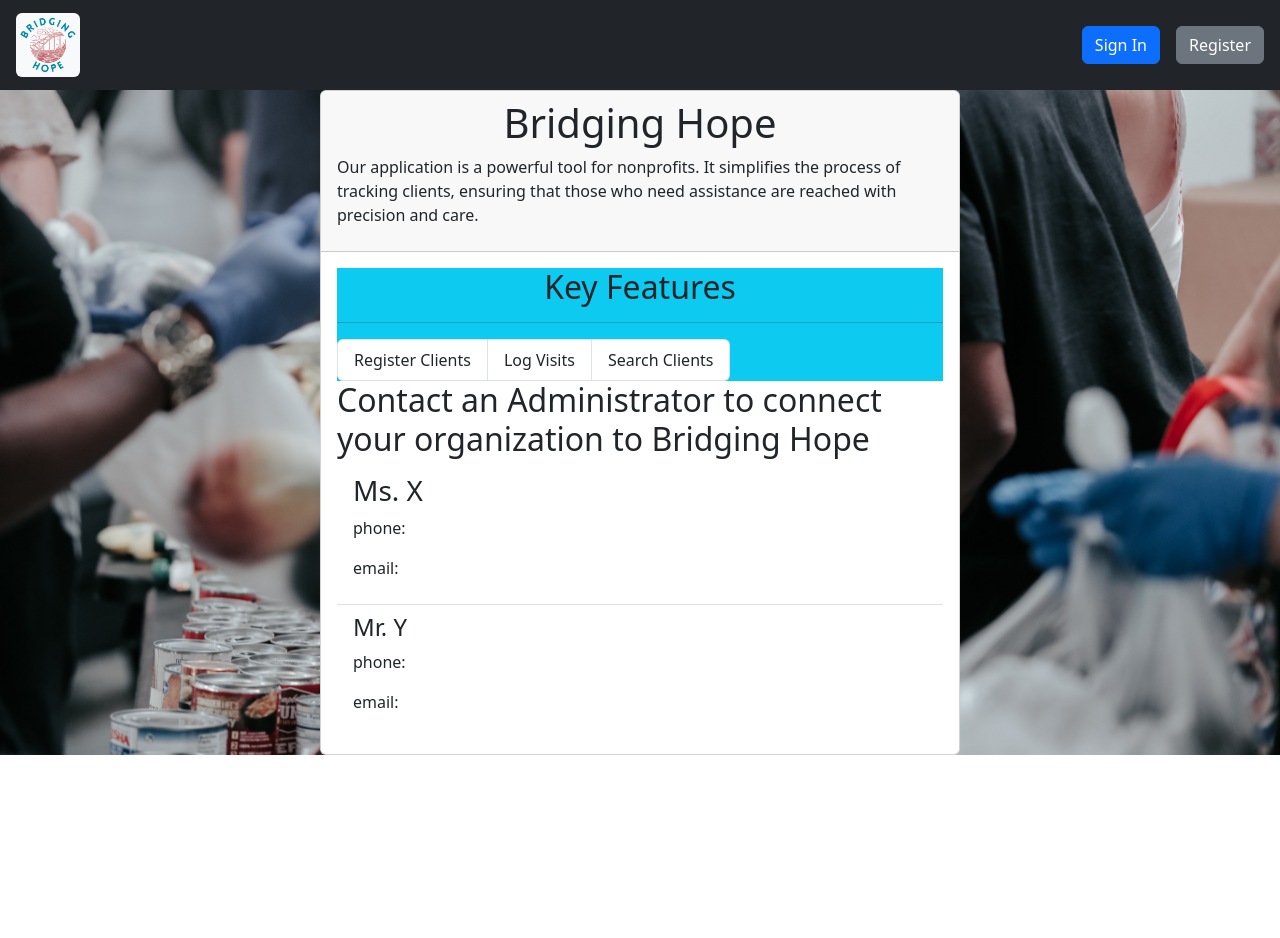
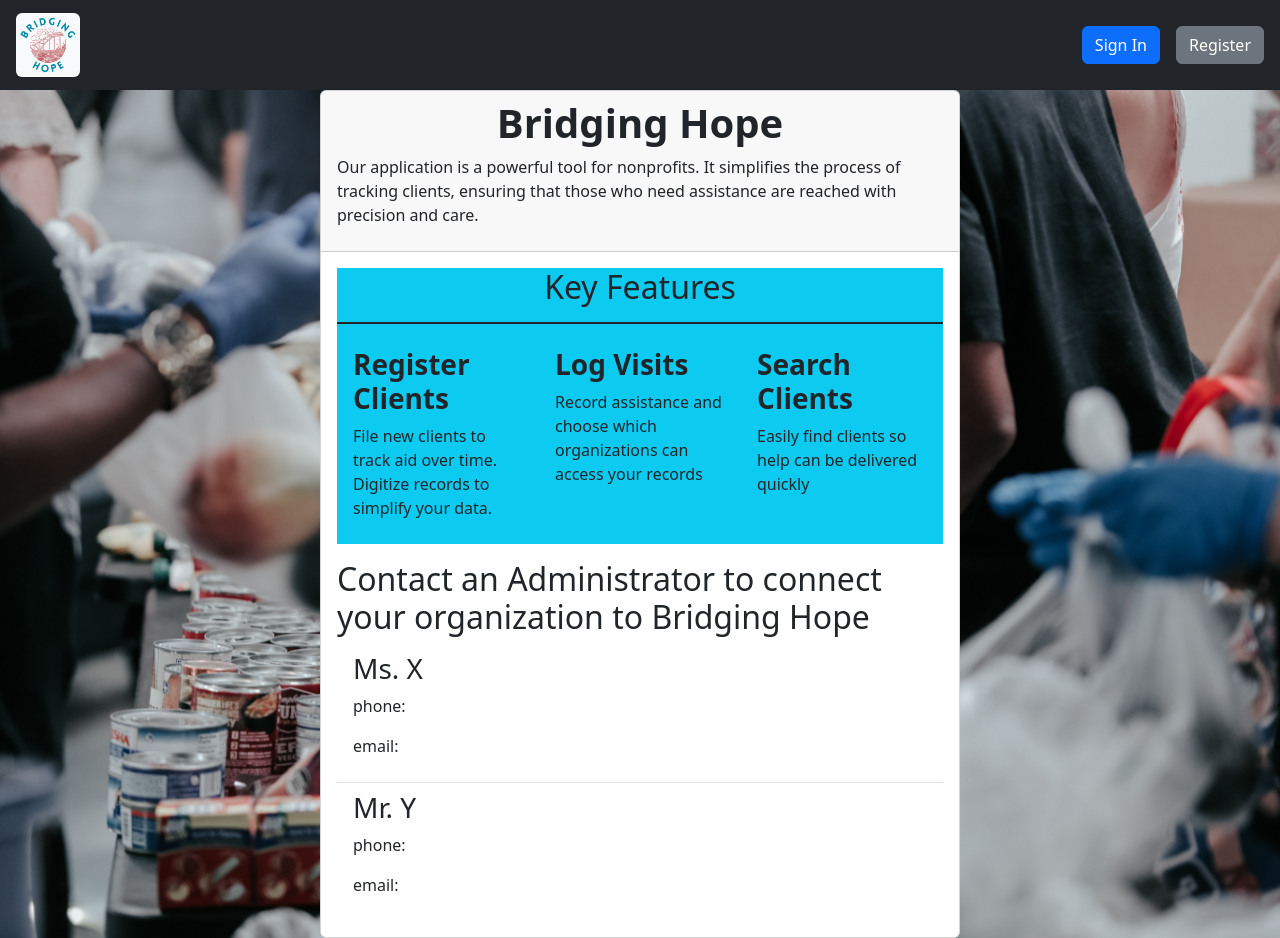
Before and after one commit to casellner/Bridging-Hope-Legacy, a React (Create React App) app in the folder frontend/: page / in a window 1280 px wide. Before the commit the page ends 800 px from the top, so only its background shows below. Built offline with nearby package versions, Linux system fonts and the light colour scheme.

Commit message:
change font weights and add info about services

```diff
--- a/frontend/src/App.js
+++ b/frontend/src/App.js
@@ -22,19 +22,28 @@
       <body style={{backgroundImage: `url(${background})`, backgroundSize: "cover"}}>
         <div className="card col-lg-6 col-md-10 col-sm-12 offset-lg-3 offset-md-1 offset-sm-0"> {/* this card will have different widths depending on the resolution of the device */}
           <div className="card-header">
-            <h1 className='text-center'>Bridging Hope</h1>
+            <h1 className='text-center fw-bold'>Bridging Hope</h1>
             <p>Our application is a powerful tool for nonprofits. It simplifies the process of tracking clients, ensuring that those who need assistance are reached with precision and care.</p>
           </div>
 
           <div className="card-body">
             {/* key features */}
-            <div className="bg-info">
+            <div className="bg-info mb-3">
               <h2 className="text-center">Key Features</h2>
-              <hr></hr>
+              <hr className="border border-1 border-dark opacity-100"></hr>
               <ul className="list-group list-group-horizontal">
-                <li className="list-group-item">Register Clients</li>
-                <li className="list-group-item">Log Visits</li>
-                <li className="list-group-item">Search Clients</li>
+                <li className="list-group-item bg-info col-4 border-0">
+                  <h3 className="fw-bold">Register Clients</h3>
+                  <p>File new clients to track aid over time. Digitize records to simplify your data.</p>
+                </li>
+                <li className="list-group-item bg-info col-4 border-0">
+                  <h3 className="fw-bold">Log Visits</h3>
+                  <p>Record assistance and choose which organizations can access your records</p>
+                </li>
+                <li className="list-group-item bg-info col-4 border-0">
+                  <h3 className="fw-bold">Search Clients</h3>
+                  <p>Easily find clients so help can be delivered quickly</p>
+                </li>
               </ul>
             </div>
 
@@ -47,7 +56,7 @@
                 <p>email: </p>
               </li>
               <li className="list-group-item">
-                <h4>Mr. Y</h4>
+                <h3>Mr. Y</h3>
                 <p>phone: </p>
                 <p>email: </p>
               </li>
```
